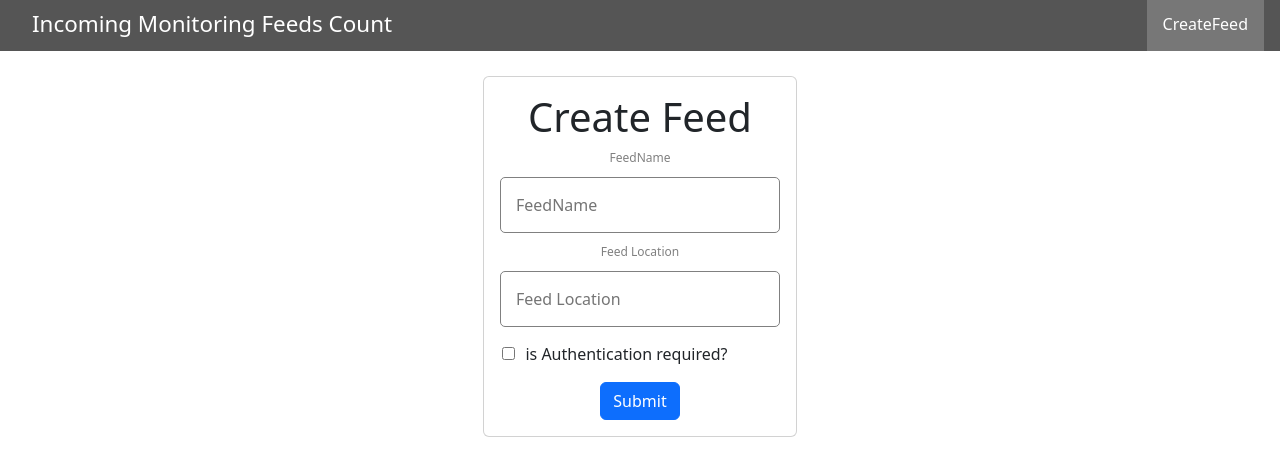
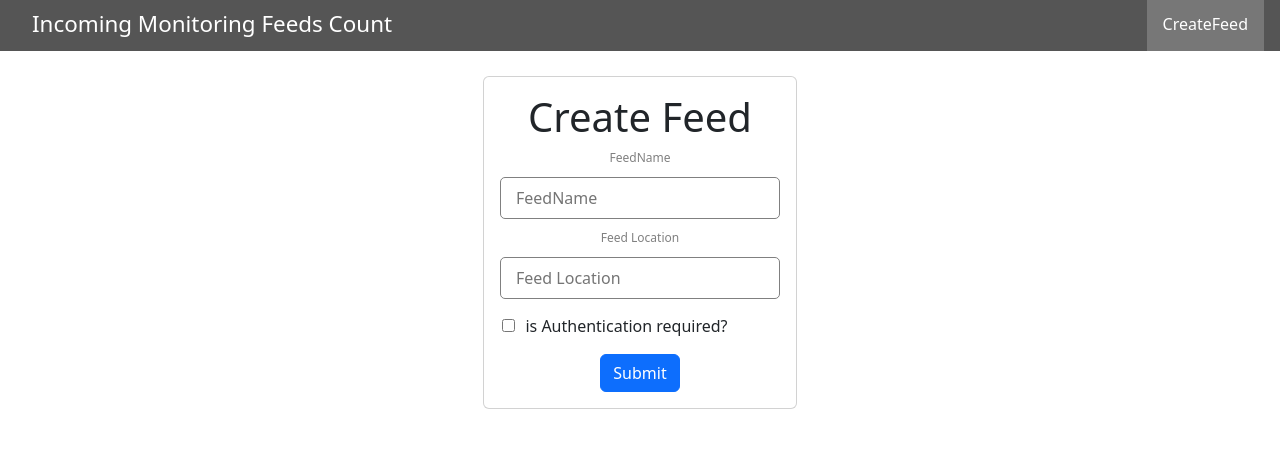
Before and after one commit to charan-accion/FeedsCount, a React (Create React App) app: page /CreateFeed in a window 1280 px wide. Shown: the top 476 px of the page. Built offline with nearby package versions, Linux system fonts and the light colour scheme.

Commit message:
update css

```diff
--- a/src/styles/FormFeeds.css
+++ b/src/styles/FormFeeds.css
@@ -5,7 +5,7 @@
   }
 
   input{
-    padding: 15px;
+    padding: 8px 15px;
     margin: 10px 0px;
     border-radius: 5px;
     border: 1px solid gray;
```
